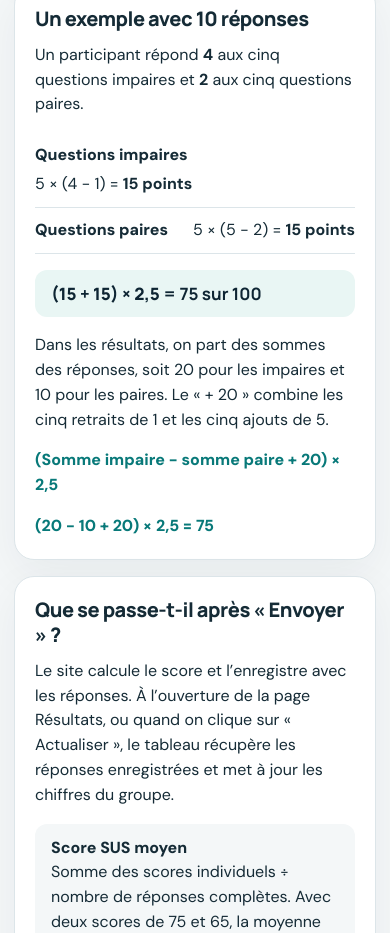
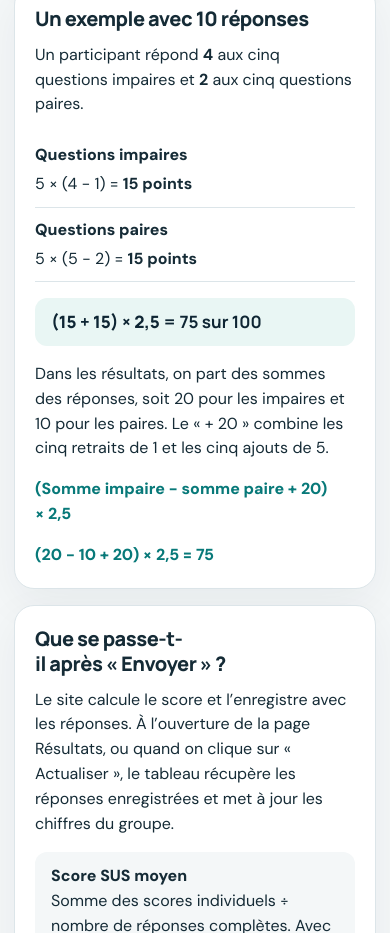
Before and after one commit to aymane-fast/presentation-xr, a website: page calcul-sus.html in a window 390 px wide. Shown: the part 968-1901 px from the top of the page. Drawn offline with Linux system fonts and the light colour scheme.

Commit message:
Polish SUS guide on narrow screens

```diff
--- a/calcul-sus.html
+++ b/calcul-sus.html
@@ -21,7 +21,7 @@
   </nav>
   <header class="hero">
     <div class="hero-inner">
-      <h1>Comment se calcule le SUS ?</h1>
+      <h1>Comment se calcule le SUS&nbsp;?</h1>
       <p>Le SUS (<span lang="en">System Usability Scale</span>) résume en un score la facilité d’utilisation ressentie par les participants. Plus le score est élevé, plus la visite immersive leur a paru facile à utiliser.</p>
     </div>
   </header>
@@ -61,13 +61,13 @@
         </dl>
         <p class="sus-formula">(15 + 15) × 2,5 = <strong>75 sur 100</strong></p>
         <p>Dans les résultats, on part des sommes des réponses, soit 20 pour les impaires et 10 pour les paires. Le « + 20 » combine les cinq retraits de 1 et les cinq ajouts de 5.</p>
-        <p class="sus-equation">(Somme impaire − somme paire + 20) × 2,5</p>
+        <p class="sus-equation">(Somme impaire − somme paire + 20) ×&nbsp;2,5</p>
         <p class="sus-equation">(20 − 10 + 20) × 2,5 = 75</p>
       </section>
     </div>
 
     <section class="card sus-card" aria-labelledby="sus-results">
-      <h2 id="sus-results">Que se passe-t-il après « Envoyer » ?</h2>
+      <h2 id="sus-results">Que se passe-t-il après «&nbsp;Envoyer&nbsp;»&nbsp;?</h2>
       <p>Le site calcule le score et l’enregistre avec les réponses. À l’ouverture de la page Résultats, ou quand on clique sur « Actualiser », le tableau récupère les réponses enregistrées et met à jour les chiffres du groupe.</p>
       <dl class="sus-metrics">
         <div>
--- a/styles.css
+++ b/styles.css
@@ -91,6 +91,8 @@
 @media (max-width: 480px) {
   .topbar-inner { flex-wrap: wrap; padding: 10px 0; }
   .top-links { flex-wrap: wrap; }
+  body:has(.sus-guide) .hero h1, .sus-card h2 { text-wrap: balance; }
+  .sus-example > div { flex-direction: column; }
 }
 
 @media print{.topbar,.hero,.dashboard-actions,.primary-btn,.ghost-btn,.response-action,.main{margin:0;padding:0}.shell{width:100%}.card{box-shadow:none;break-inside:avoid}.question{break-inside:avoid}.report-grid{display:block}.report-card{margin:18px 0}@page{margin:13mm}}
```
